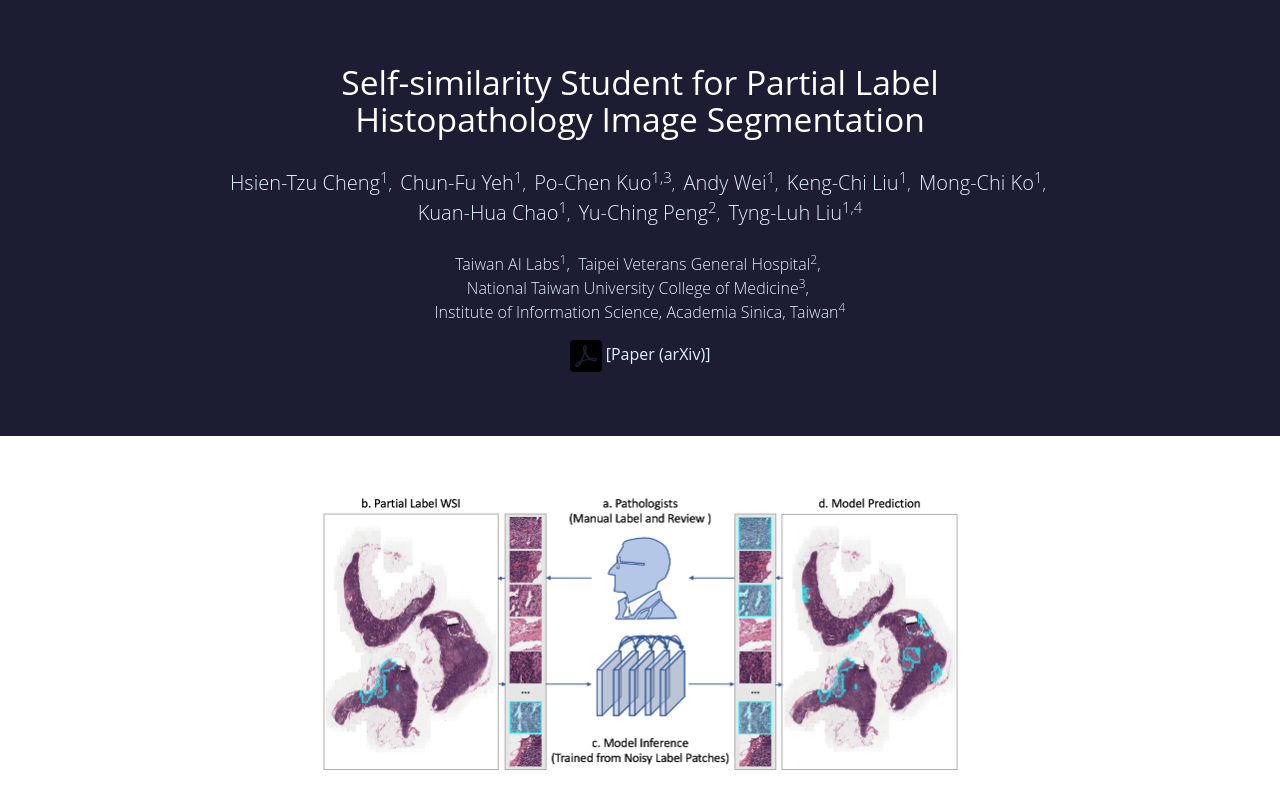
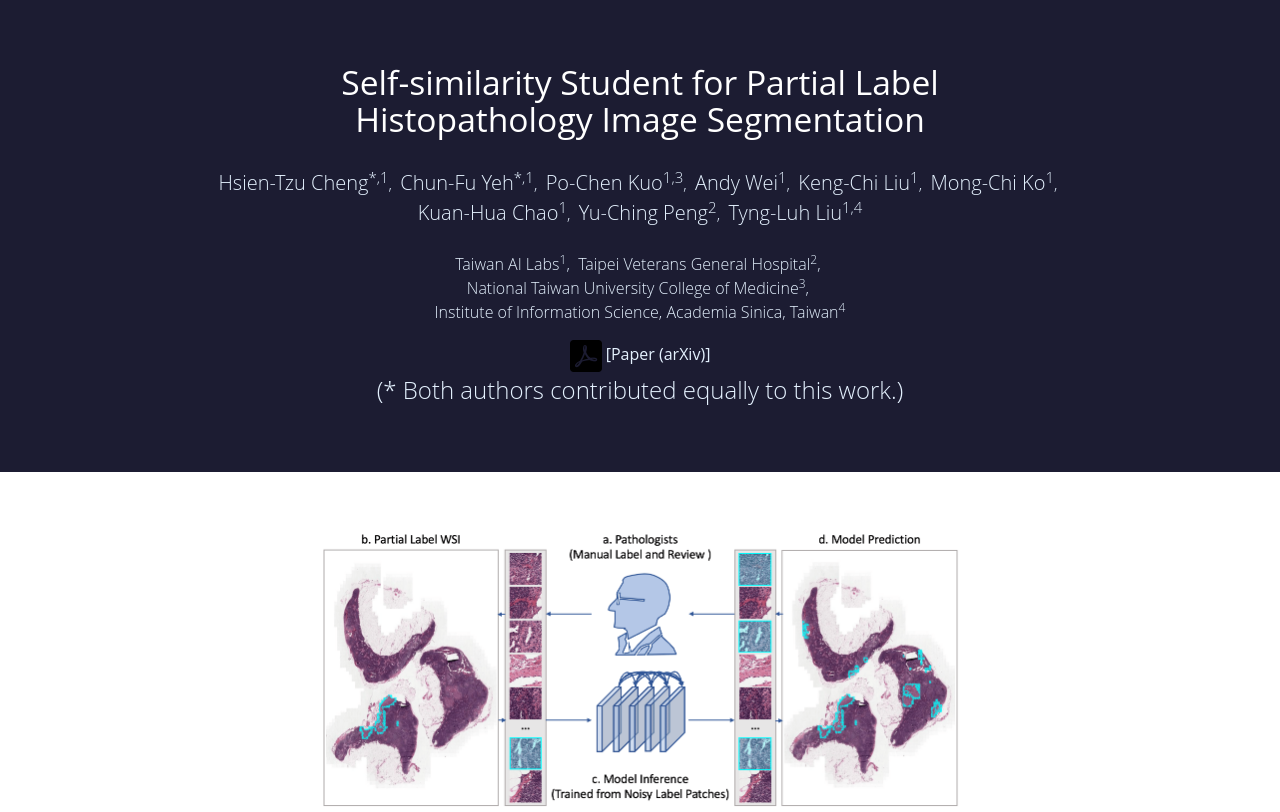
Before and after one commit to ailabstw/self-sim-student-pathology, a plain HTML site: page index.html in a window 1280 px wide. Shown: the top 812 px of the page. Drawn offline with nearby package versions, Linux system fonts and the light colour scheme.

Commit message:
Update index.html

```diff
--- a/index.html
+++ b/index.html
@@ -3,7 +3,7 @@
 <head>
   <meta http-equiv="Content-Type" content="text/html; charset=utf-8">
   <meta name="viewport" content="width=device-width,initial-scale=1">
-  <title>Cube Padding for Weakly-Supervised Saliency Prediction in 360° Videos</title>
+  <title>Self-similarity Student for Partial Label Histopathology Image Segmentation</title>
   <link href="css/bootstrap.min.css" rel="stylesheet">
   <link rel="stylesheet" href="css/main.css">
   <link rel="stylesheet" href="css/carousel.css">
@@ -17,8 +17,8 @@
   <div class="container">
     <h1>Self-similarity Student for Partial Label <br> Histopathology Image Segmentation</h1>
     <address>
-      <a href="">Hsien-Tzu Cheng<sup>1</sup></a>,&nbsp;
-      <a href="">Chun-Fu Yeh<sup>1</sup></a>,&nbsp;
+      <a href="">Hsien-Tzu Cheng<sup>*,1</sup></a>,&nbsp;
+      <a href="">Chun-Fu Yeh<sup>*,1</sup></a>,&nbsp;
       <a href="">Po-Chen Kuo<sup>1,3</sup></a>,&nbsp;
       <a href="">Andy Wei<sup>1</sup></a>,&nbsp;
       <a href="">Keng-Chi Liu<sup>1</sup></a>,&nbsp;
@@ -34,7 +34,7 @@
     </address>
   </div>
   <a href="https://arxiv.org/abs/2007.09610" target="_blank"><img src="img/pdf.png"> [Paper (arXiv)] </a>
-  <p></p>
+  <p>(* Both authors contributed equally to this work.)</p>
 </div><!-- end nd-pageheader -->
 
 <div class="container">
```
